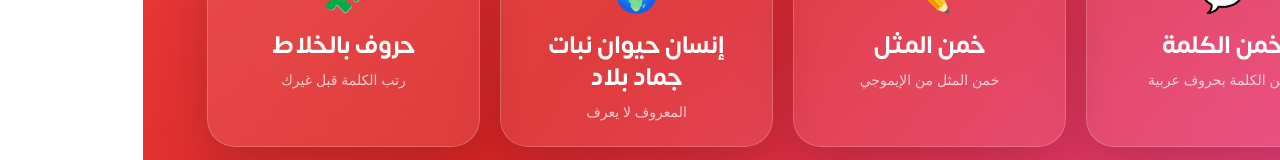
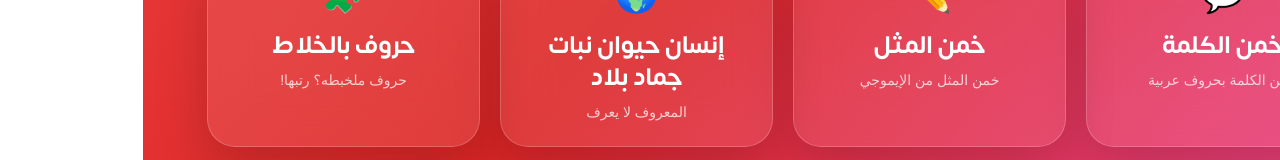
Before and after one commit to heelpeeri/khalnelab, a Next.js app: page / in a window 1280 px wide. Shown: the part 443-603 px from the top of the page. Built offline with nearby package versions, Linux system fonts and the light colour scheme; a web font is replaced by a local one.

Commit message:
Update page.tsx

```diff
--- a/src/app/page.tsx
+++ b/src/app/page.tsx
@@ -25,7 +25,7 @@ const games = [
     href: "/match?game=scramble",
     emoji: "🧩",
     title: "حروف بالخلاط",
-    desc: "رتب الكلمة قبل غيرك"
+    desc: "حروف ملخبطه؟ رتبها!"
   },
 ];
 
```
